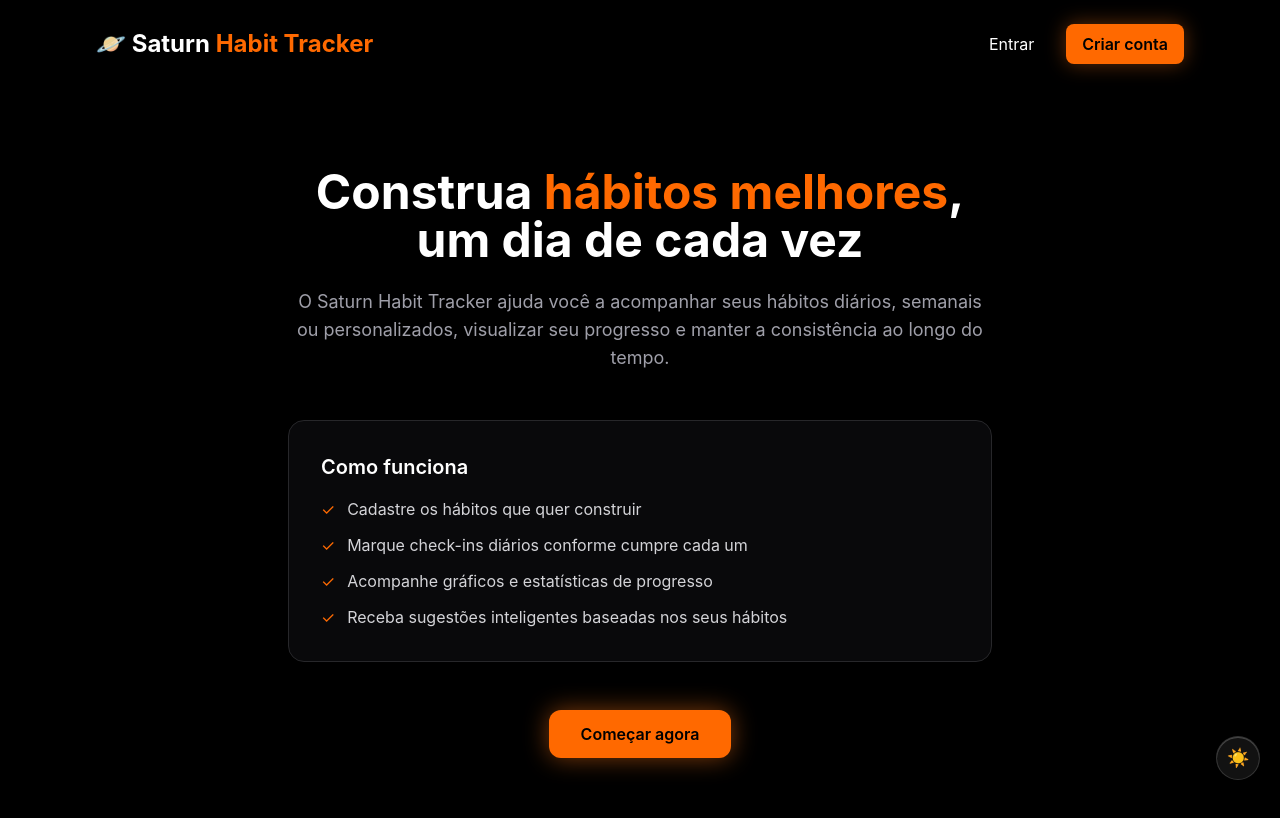
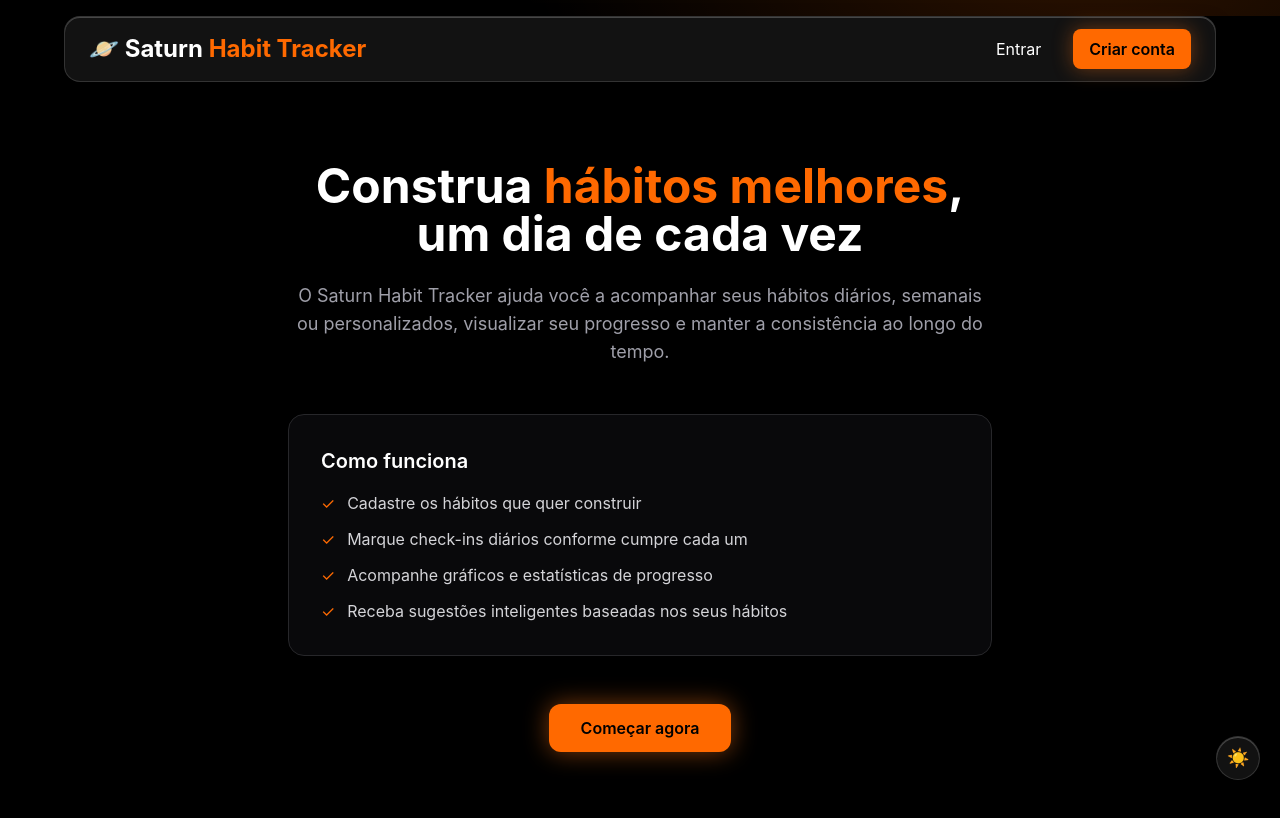
Before and after one commit to VictorMorais777/personal-habit-tracker, a React (Vite) app in the folder frontend/: page / in a window 1280 px wide. Shown: the top 818 px of the page. Built offline with nearby package versions, Linux system fonts and the light colour scheme.

Commit message:
Mudança no cabeçalho

```diff
--- a/frontend/src/pages/LandingPage.jsx
+++ b/frontend/src/pages/LandingPage.jsx
@@ -3,7 +3,7 @@ import { Link } from "react-router-dom";
 function LandingPage() {
   return (
     <div className="min-h-screen bg-black text-white">
-      <header className="flex items-center justify-between px-8 py-6 max-w-6xl mx-auto">
+      <header className="glass-bar sticky top-4 z-40 flex items-center justify-between px-6 py-3 max-w-6xl mx-auto mt-4">
         <h1 className="text-2xl font-bold">
           🪐 Saturn <span className="text-orange-500">Habit Tracker</span>
         </h1>
```
